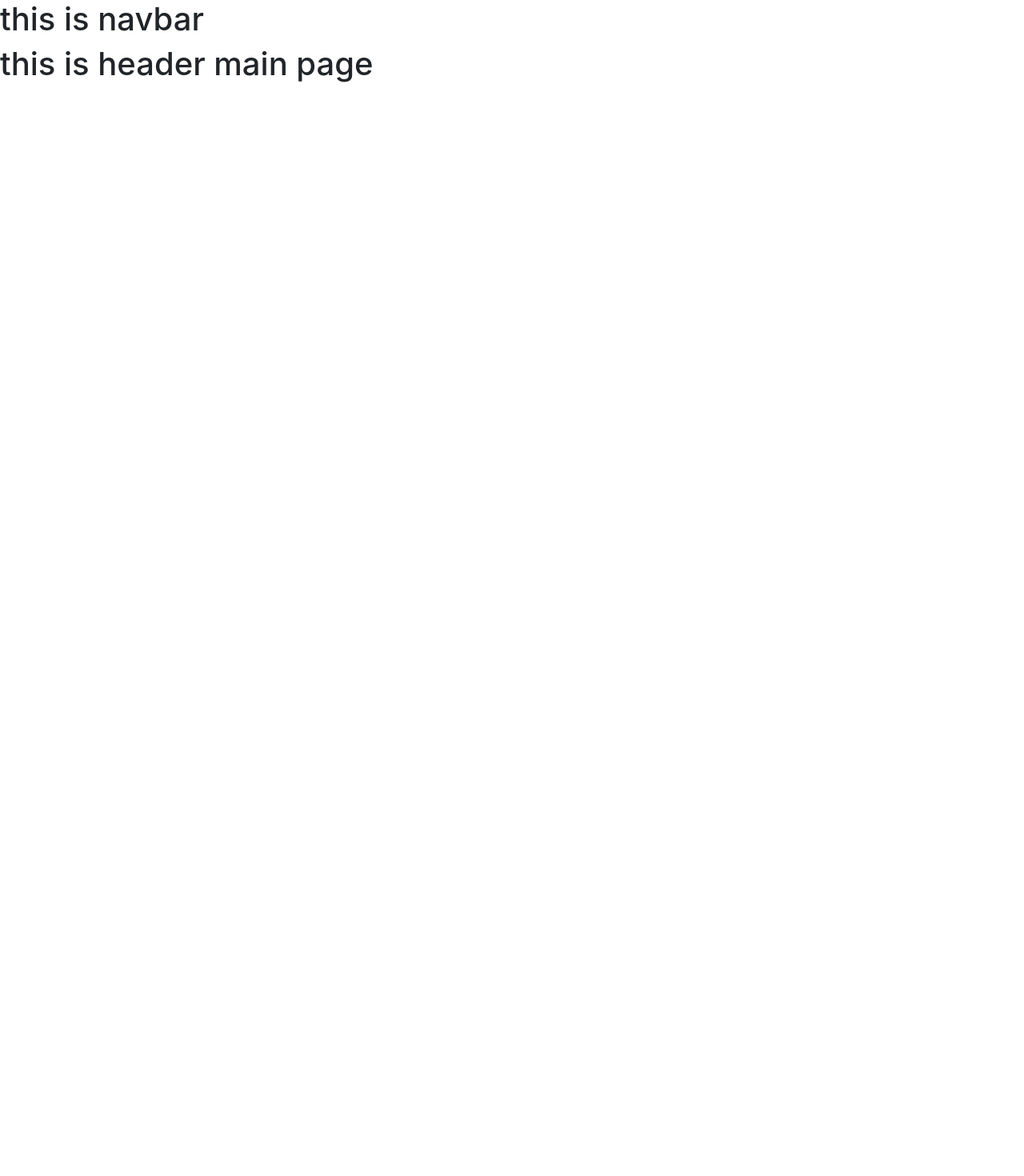
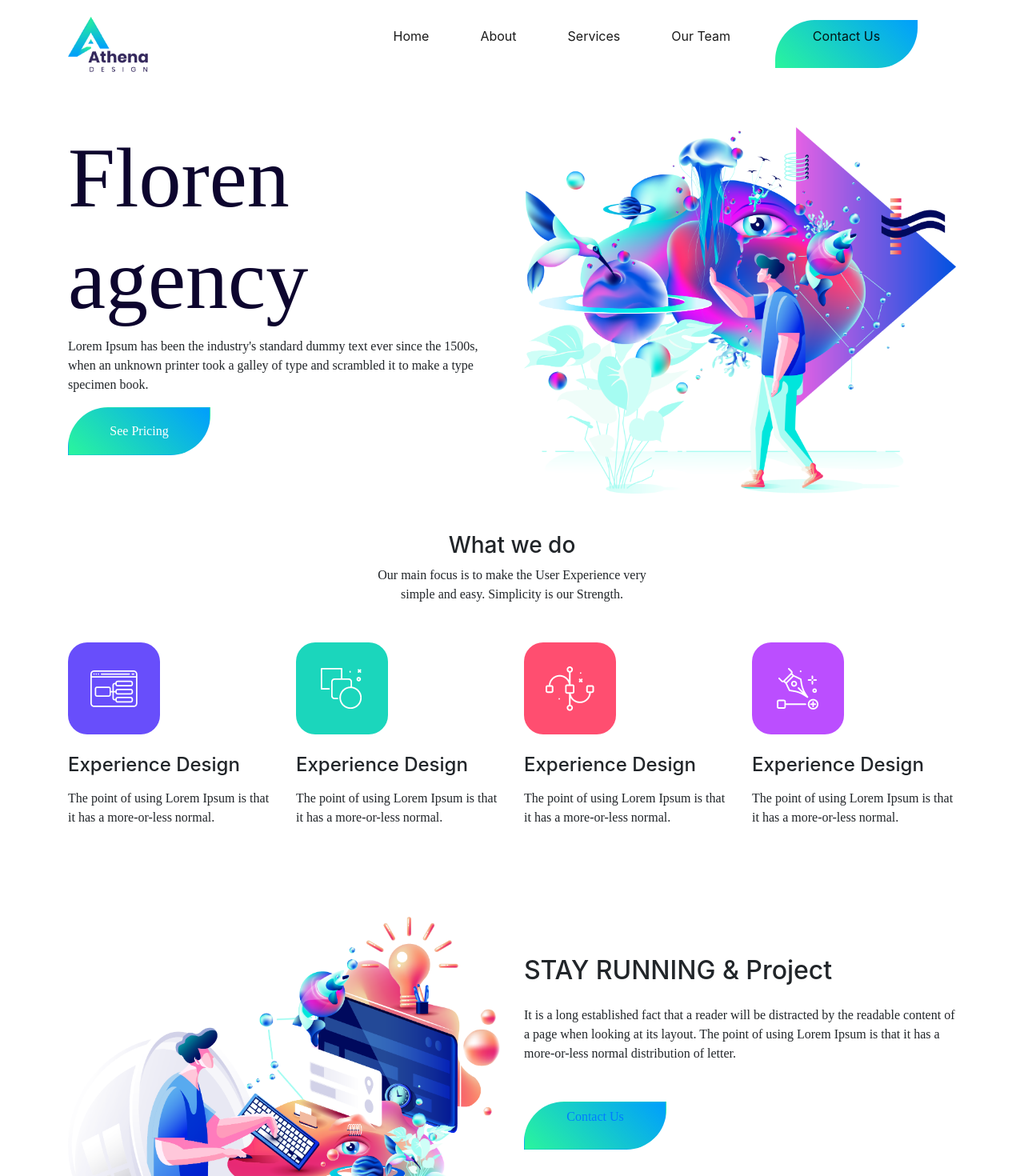
Before and after one commit to HrridoyV2/Athena-Design, a React (Create React App) app: page / in a window 1280 px wide. Shown: the top 1470 px of the page at 80% size. Before the commit the page ends 800 px from the top, so only its background shows below. Built offline with nearby package versions, Linux system fonts and the light colour scheme.

Commit message:
navbar header service achievement almost done

```diff
--- a/package.json
+++ b/package.json
@@ -8,6 +8,7 @@
     "@testing-library/user-event": "^12.1.10",
     "react": "^17.0.1",
     "react-dom": "^17.0.1",
+    "react-router": "^5.2.0",
     "react-router-dom": "^5.2.0",
     "react-scripts": "4.0.0",
     "web-vitals": "^0.2.4"
--- /dev/null
+++ b/src/Components/Home/Achievements/Achievement.js
@@ -0,0 +1,24 @@
+import React from 'react';
+
+const Achievement = () => {
+    return (
+        <div className="container">
+            <div>
+                <div className="row">
+                    <div className="col-md-5">
+                        <h2>Our Achievements</h2>
+                        <p>It is a long established fact that a reader will be distracted by
+                        the readable content of a page when looking at its layout. The
+                        point of using Lorem Ipsum is that it has a more-or-less normal
+                        distribution of letter. </p>
+                    </div>
+                    <div className="col-md-7">
+                        <h2>Achievement image</h2>
+                    </div>
+                </div>
+            </div>
+        </div>
+    );
+};
+
+export default Achievement;
--- /dev/null
+++ b/src/Components/Home/Contact/Contact.js
@@ -0,0 +1,20 @@
+import React from 'react';
+import contact from "../../../image/images/contact.png";
+const Contact = () => {
+    return (
+        <div className=" container my-5 py-5">
+            <div className="row ">
+                <div className="col-md-6">
+                    <img className="img-fluid" src={contact} alt="" />
+                </div>
+                <div className="col-md-6 my-5">
+                    <h2>STAY RUNNING & Project</h2>
+                    <p className="mt-4 mb-5">It is a long established fact that a reader will be distracted by the readable content of a page when looking at its layout. The point of using Lorem Ipsum is that it has a more-or-less normal distribution of letter.</p>
+                    <a href="#" className="btn text-center">Contact Us</a>
+                </div>
+            </div>
+        </div>
+    );
+};
+
+export default Contact;
--- /dev/null
+++ b/src/Components/Home/HeaderMain/HeaderMain.css
@@ -0,0 +1,25 @@
+/* .headerbg{
+    background-image:url("../../../image/images/bg1.png");
+    background-position: right;
+} */
+:root {
+    --title: Yeseva One;
+    --details: Montserrat;
+  }
+h1{
+    font-family: var(--title);
+    color: #0D052E;
+    font-size: 106px;
+}
+p{
+    font-family: var(--details);
+    font-size: 16px;
+
+}
+ .btn{
+    font-family: var(--details);
+    border-radius: 50px 0 50px 0;
+    height: 60px;
+    width: 178px;
+    background-image: linear-gradient(45deg,#2AF59D,#009EFD);
+}
--- a/src/Components/Home/HeaderMain/HeaderMain.js
+++ b/src/Components/Home/HeaderMain/HeaderMain.js
@@ -1,9 +1,19 @@
 import React from 'react';
-
+import header from "../../../image/images/header.png";
+import "./HeaderMain.css";
 const HeaderMain = () => {
     return (
-        <div>
-            <h1>this is header main page</h1>
+        <div className="container">
+            <div className="row my-5">
+                <div className="col-md-6">
+                    <h1 className="title">Floren <br /> agency</h1>
+                    <p className="title-details">Lorem Ipsum has been the industry's standard dummy text ever since the 1500s, when an unknown printer took a galley of type and scrambled it to make a type specimen book.</p>
+                    <button className="btn text-white">See Pricing</button>
+                </div>
+                <div className="col-md-6 ">
+                    <img className="img-fluid" src={header} alt="" />
+                </div>
+            </div>
         </div>
     );
 };
--- a/src/Components/Home/Home/Home.js
+++ b/src/Components/Home/Home/Home.js
@@ -1,12 +1,18 @@
 import React from 'react';
+import Achievement from '../Achievements/Achievement';
+import Contact from '../Contact/Contact';
 import HeaderMain from '../HeaderMain/HeaderMain';
 import Navbar from '../Navbar/Navbar';
+import Service from '../Service/Service';
 
 const Home = () => {
     return (
         <div>
             <Navbar></Navbar>
             <HeaderMain></HeaderMain>
+            <Service></Service>
+            <Contact></Contact>
+            <Achievement></Achievement>
         </div>
     );
 };
--- /dev/null
+++ b/src/Components/Home/Navbar/Navbar.css
@@ -0,0 +1,8 @@
+
+.contact{
+    background-image: linear-gradient(45deg,#2AF59D,#009EFD);
+    border-radius: 50px 0 50px 0;
+    height: 60px;
+    width: 178px;
+    text-align: center;
+}
--- a/src/Components/Home/Navbar/Navbar.js
+++ b/src/Components/Home/Navbar/Navbar.js
@@ -1,10 +1,43 @@
 import React from 'react';
 
+import logo from "../../../image/images/logo.png";
+import "./Navbar.css";
 const Navbar = () => {
     return (
-        <div>
-            <h1>this is navbar</h1>
-        </div>
+        <nav className="navbar navbar-expand-lg navbar-light py-3">
+            <div className="container">
+                <a href="#" className="navbar-brand">
+                    <img style={{ width: '100px' }} src={logo} alt="" />
+                </a>
+                <button className="navbar-toggler" to="/" type="button" data-toggle="collapse" data-target="#navbarSupportedContent" aria-controls="navbarSupportedContent" aria-expanded="false" aria-label="Toggle navigation">
+                    <span className="navbar-toggler-icon"></span>
+                </button>
+                <div className="collapse navbar-collapse" id="navbarSupportedContent">
+                    <ul className="navbar-nav ml-auto">
+                        <li className="nav-item active">
+                            <a href="#home" className="nav-link mr-5 ">Home</a>
+                        </li>
+                        <li className="nav-item active">
+                            <a href="#about" className="nav-link mr-5 ">About</a>
+                        </li>
+                        <li className="nav-item active">
+                            <a href="#services" className="nav-link mr-5 ">Services</a>
+                        </li>
+                        <li className="nav-item active">
+                            <a href="#ourteam" className="nav-link mr-5 ">Our Team</a>
+                        </li>
+                        <li className="nav-item active">
+                            <a href="#contact" className="nav-link mr-5 contact ">
+                                {/* <button className="btn text-white">Contact Us
+                                    </button>  */}
+                                    Contact Us
+                                    </a>
+                        </li>
+
+                    </ul>
+                </div>
+            </div>
+        </nav>
     );
 };
 
--- /dev/null
+++ b/src/Components/Home/Service/Service.js
@@ -0,0 +1,40 @@
+import React from 'react';
+import experience from "../../../image/images/experience.png";
+import interface1 from "../../../image/images/interface.png";
+import prototyping from "../../../image/images/prototyping.png";
+import illustration from "../../../image/images/illustration.png";
+import "./Service.css";
+const Service = () => {
+    return (
+        <div className="container service my-5">
+            <div className="service-title text-center my-5">
+                <h3>What we do</h3>
+                <p>Our main focus is to make the User Experience very <br /> simple and easy. Simplicity is our Strength.</p>
+            </div>
+            <div className="row">
+                <div className="col-md-3">
+                    <img className="img-fluid" src={experience} alt="" />
+                    <h4 className="mt-4 mb-3">Experience Design</h4>
+                    <p>The point of using Lorem Ipsum is that it has a more-or-less normal.</p>
+                </div>
+                <div className="col-md-3">
+                    <img className="img-fluid" src={interface1} alt="" />
+                    <h4 className="mt-4 mb-3">Experience Design</h4>
+                    <p>The point of using Lorem Ipsum is that it has a more-or-less normal.</p>
+                </div>
+                <div className="col-md-3">
+                    <img className="img-fluid" src={prototyping} alt="" />
+                    <h4 className="mt-4 mb-3">Experience Design</h4>
+                    <p>The point of using Lorem Ipsum is that it has a more-or-less normal.</p>
+                </div>
+                <div className="col-md-3">
+                    <img className="img-fluid" src={illustration} alt="" />
+                    <h4 className="mt-4 mb-3">Experience Design</h4>
+                    <p>The point of using Lorem Ipsum is that it has a more-or-less normal.</p>
+                </div>
+            </div>
+        </div>
+    );
+};
+
+export default Service;
```
Also changed, not shown: src/Components/Home/Service/Service.css (added), 1 other file (tests, documents, lock files or other folders).
